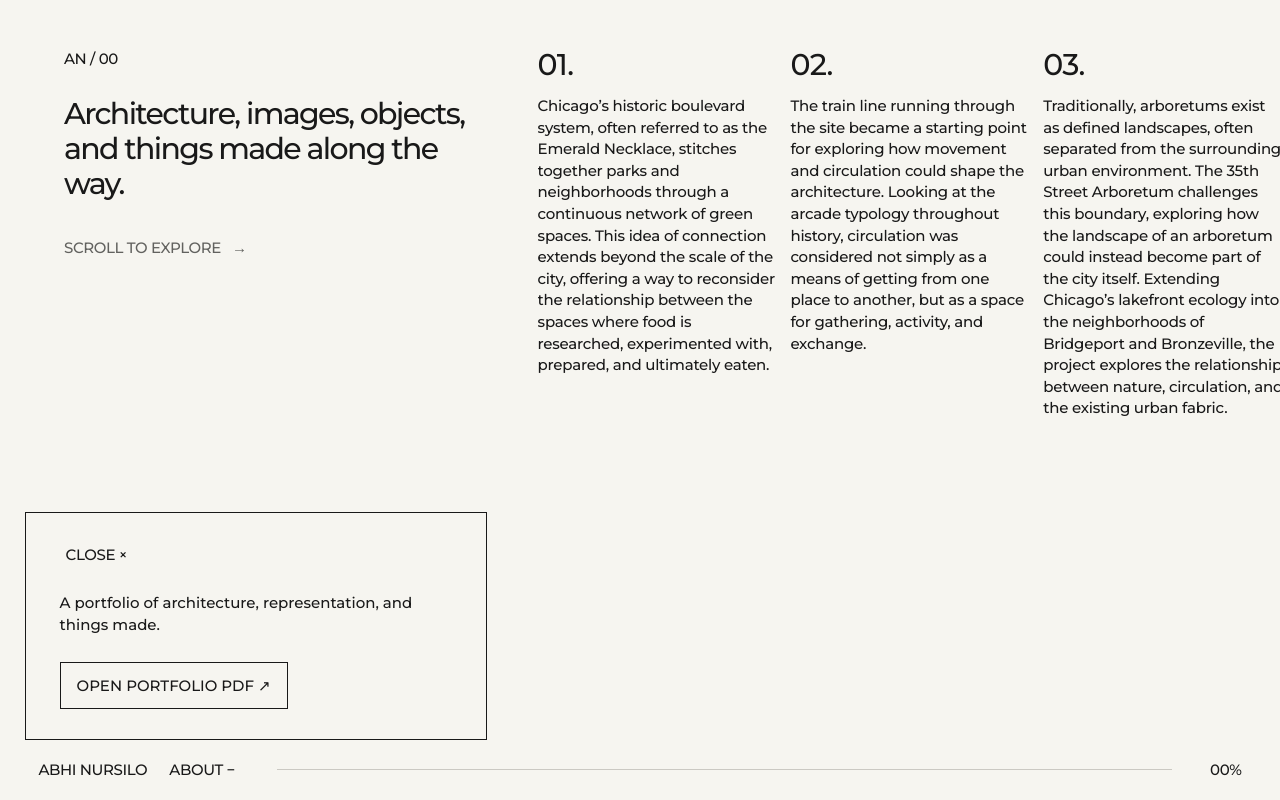
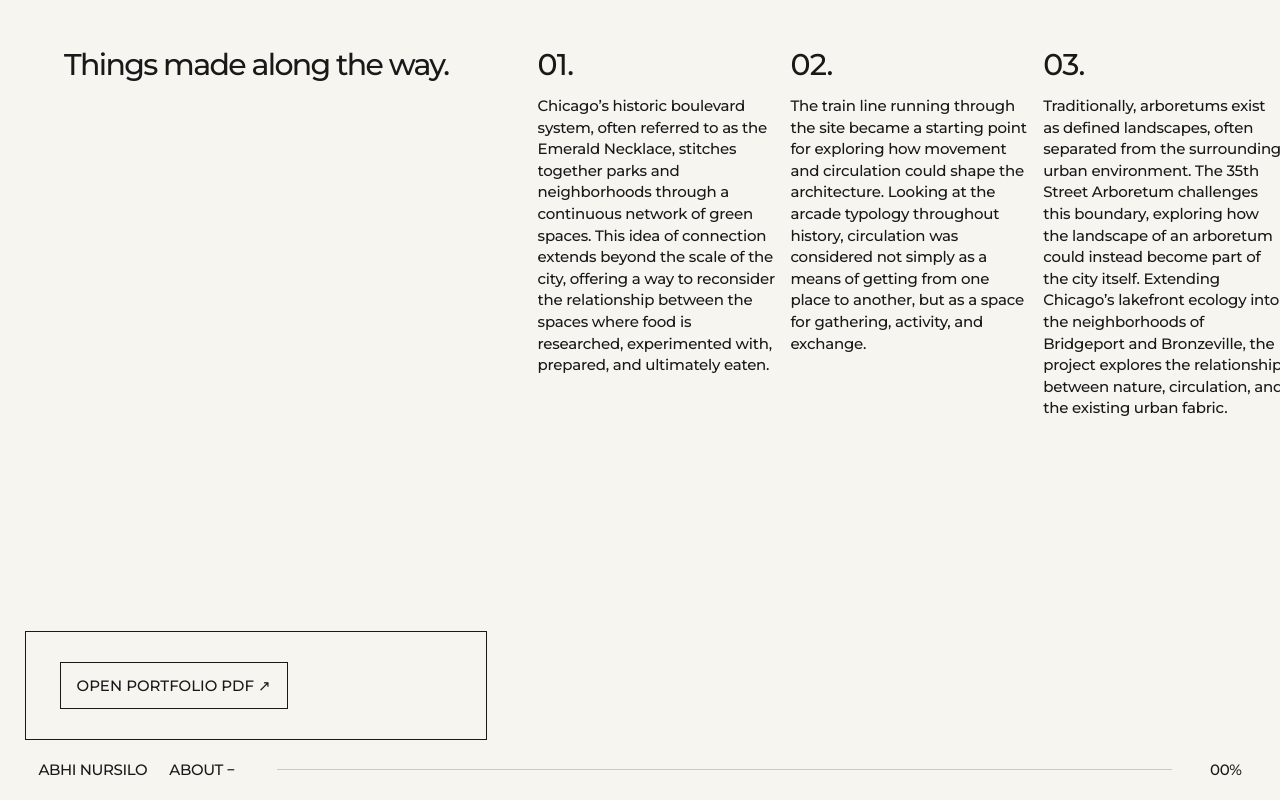
Before and after one commit to matabhi/matabhi, a plain HTML site: page index.html in a window 1280 px wide. Both pictures are taken after a click on the button "ABOUT +". Drawn offline with Linux system fonts and the light colour scheme.

Commit message:
Simplify introduction and PDF About panel

```diff
--- a/index.html
+++ b/index.html
@@ -11,9 +11,7 @@
   <main id="viewport" tabindex="0" aria-label="Horizontal timeline of projects; scroll or swipe to explore">
     <div id="timeline" class="timeline">
       <section class="opening" aria-label="Introduction">
-        <span class="intro-index">AN / 00</span>
-        <p>Architecture, images, objects, and things made along the way.</p>
-        <span class="intro-directions">SCROLL TO EXPLORE &nbsp; →</span>
+        <p>Things made along the way.</p>
       </section>
       <div id="projects" class="projects"></div>
     </div>
@@ -26,8 +24,6 @@
   </footer>
   <div id="preview" class="preview" aria-hidden="true"><img id="previewImage" src="" alt=""></div>
   <section id="about" class="about" hidden aria-label="About this portfolio">
-    <button id="aboutClose" class="about-close">CLOSE ×</button>
-    <p>A portfolio of architecture, representation, and things made.</p>
     <a class="portfolio-link" href="portfolio.pdf" target="_blank" rel="noopener" aria-label="Open portfolio PDF in a new tab">OPEN PORTFOLIO PDF ↗</a>
   </section>
   <script src="script.js"></script>
--- a/script.js
+++ b/script.js
@@ -1031,7 +1031,11 @@ function setAbout(open) {
   hidePreview();
 }
 aboutBtn.addEventListener('click', () => setAbout(about.hidden));
-document.querySelector('#aboutClose').addEventListener('click', () => setAbout(false));
+document.addEventListener('click', event => {
+  if (!about.hidden && !about.contains(event.target) && !aboutBtn.contains(event.target)) {
+    setAbout(false);
+  }
+});
 document.addEventListener('keydown', event => {
   if (event.key === 'Escape') setAbout(false);
 });
```
